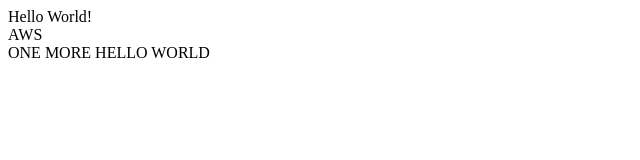
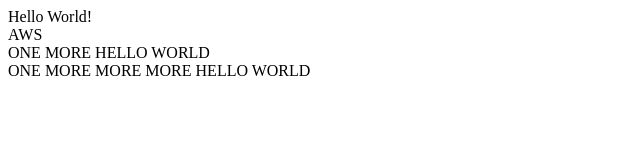
Before and after one commit to Brigada8/lab4-5, a plain HTML site: page index.html in a window 1280 px wide. Shown: the whole page, without its empty margins (0-640 px from the left). Drawn offline with Linux system fonts and the light colour scheme.

Commit message:
HELLO WORLD

```diff
--- a/index.html
+++ b/index.html
@@ -11,6 +11,7 @@
     <div>Hello World!</div>
     <div>AWS</div>
     <div>ONE MORE HELLO WORLD</div>
+    <div>ONE MORE MORE MORE HELLO WORLD</div>
 
 </body>
 </html>
```
